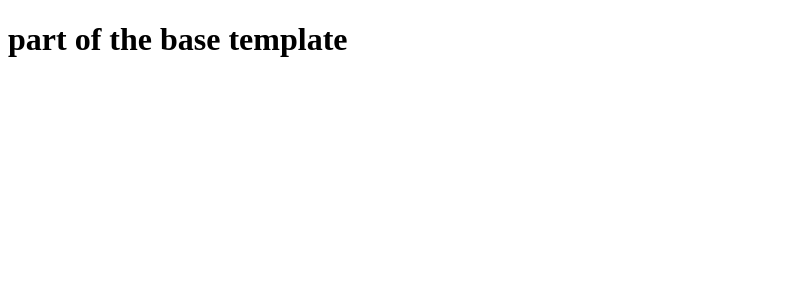
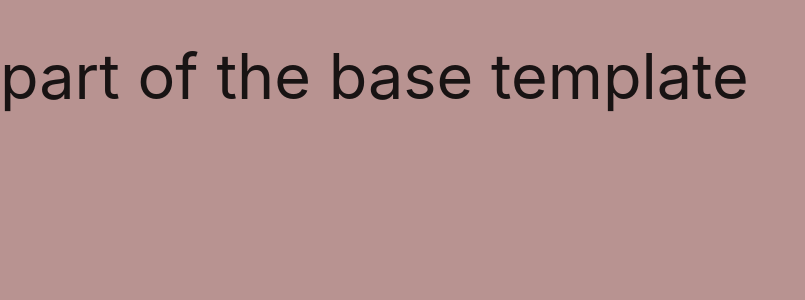
Before and after one commit to Code-Institute-Submissions/Morpheus-23-my-dutch-life_JulRseub, a Flask app: template templates/base.html in a window 1280 px wide. Shown: the top 300 px of the page, without its empty margins (0-805 px from the left). Run offline with Flask 2, Linux system fonts and the light colour scheme; the template is opened without the code that fills it, so the values that code supplies are empty; some libraries are stand-ins or nearby versions.

Commit message:
Materialize and static files added

```diff
--- /dev/null
+++ b/static/css/style.css
@@ -0,0 +1,3 @@
+body {
+    background-color: rgba(114,40,37,0.5);
+}
--- a/templates/base.html
+++ b/templates/base.html
@@ -4,6 +4,12 @@
     <meta charset="UTF-8">
     <meta http-equiv="X-UA-Compatible" content="IE=edge">
     <meta name="viewport" content="width=device-width, initial-scale=1.0">
+    <link rel="stylesheet" href="https://cdnjs.cloudflare.com/ajax/libs/font-awesome/6.1.1/css/all.min.css"
+        integrity="sha512-KfkfwYDsLkIlwQp6LFnl8zNdLGxu9YAA1QvwINks4PhcElQSvqcyVLLD9aMhXd13uQjoXtEKNosOWaZqXgel0g==" crossorigin="anonymous" referrerpolicy="no-referrer" type="text/css"/>
+    <link rel="stylesheet" href="https://cdnjs.cloudflare.com/ajax/libs/materialize/1.0.0/css/materialize.min.css" type="text/css">
+    <link rel="stylesheet" href="{{ url_for('static', filename='css/style.css') }}" type="text/css">
+    {% block styles %}
+    {% endblock %}
     <title>Sharing is Caring</title>
 </head>
 <body>
@@ -11,5 +17,12 @@
         <h1> part of the base template</h1>
         {% block content %}
         {% endblock %}
+
+        <script src="https://code.jquery.com/jquery-3.6.0.min.js"
+            integrity="sha256-/xUj+3OJU5yExlq6GSYGSHk7tPXikynS7ogEvDej/m4=" crossorigin="anonymous"></script>
+        <script src="https://cdnjs.cloudflare.com/ajax/libs/materialize/1.0.0/js/materialize.min.js"></script>
+        <script src="{{ url_for('static', filename='js/jscript.js') }}"></script>
+        {% block scripts %}
+        {% endblock %}
 </body>
 </html>
```
Also changed, not shown: static/js/script.js (added).
